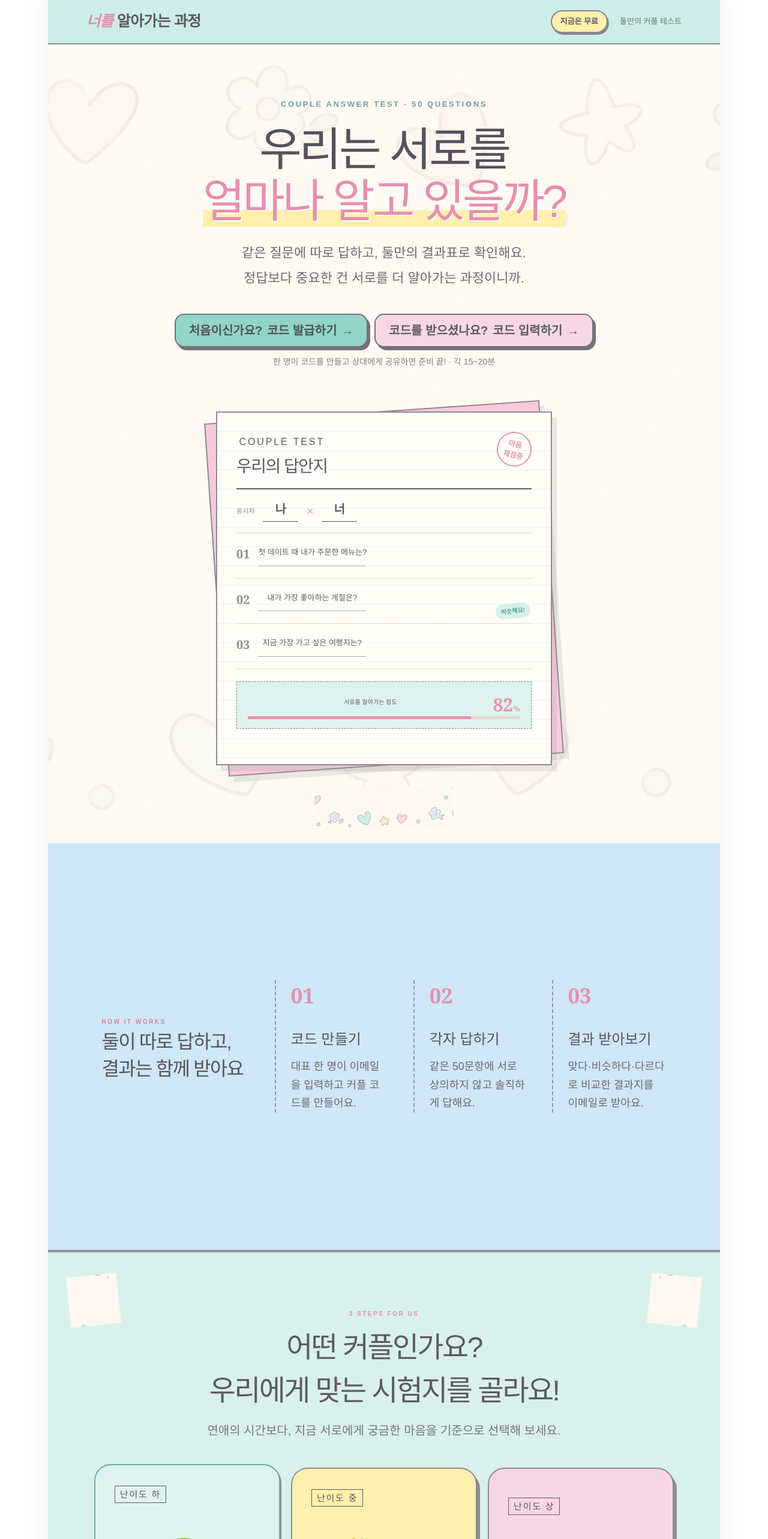
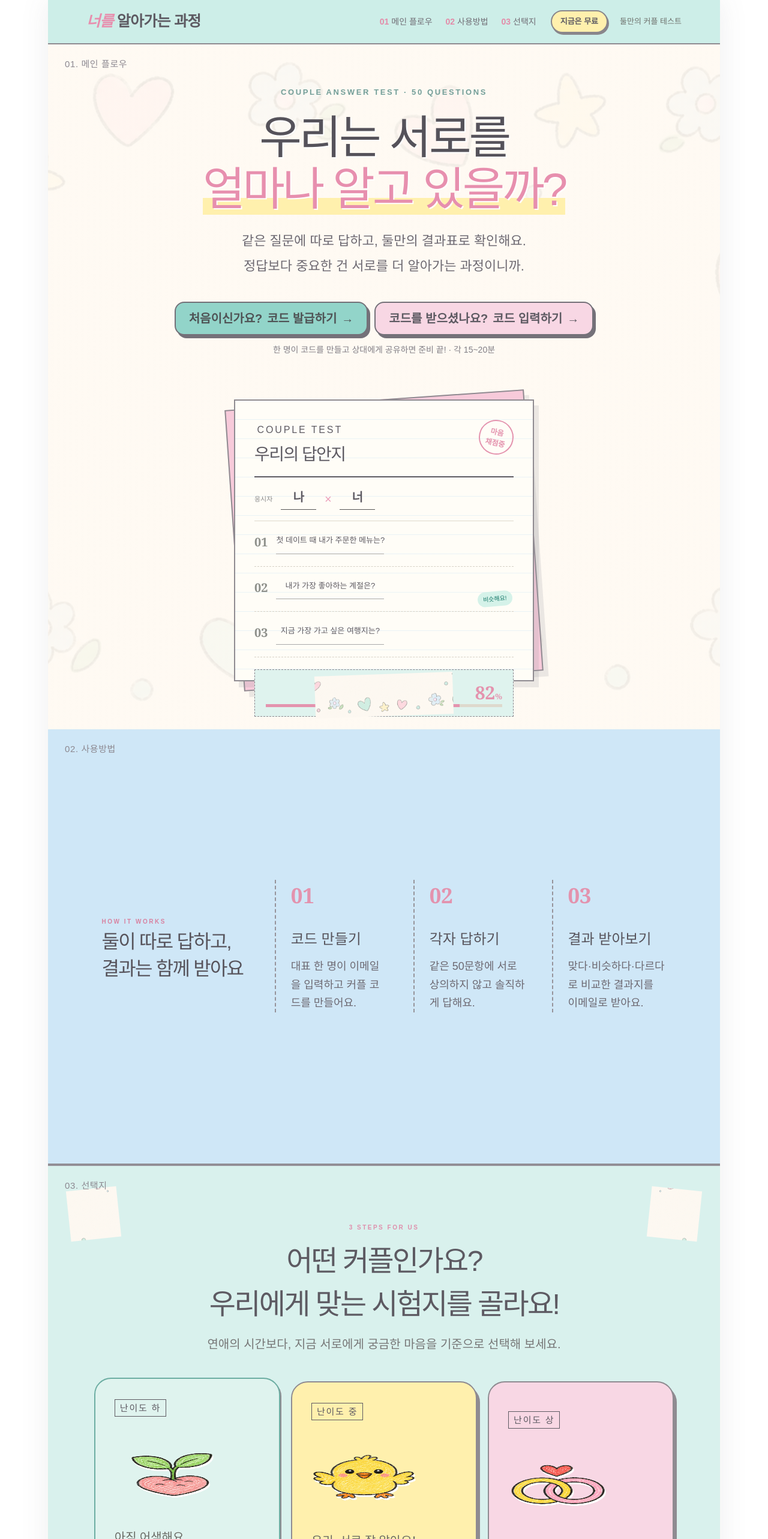
Before and after one commit to dlawlwl0620/knowing-you-couple-test, a React (Vite) app: page / in a window 1280 px wide. Shown: the top 2566 px of the page at 60% size. Built offline with nearby package versions, Linux system fonts and the light colour scheme; a web font is replaced by a local one.

Commit message:
Split landing flow into full-screen sections

```diff
--- a/app/easy-customize.css
+++ b/app/easy-customize.css
@@ -69,6 +69,48 @@ body {
   font-size: var(--easy-body-size);
 }
 
+html {
+  scroll-snap-type: y proximity;
+  scroll-padding-top: 74px;
+}
+
+.snap-section {
+  position: relative;
+  min-height: calc(100svh - 74px);
+  scroll-snap-align: start;
+  scroll-snap-stop: always;
+}
+
+.section-step {
+  position: absolute;
+  top: 22px;
+  left: 28px;
+  z-index: 2;
+  margin: 0;
+  color: #8d8991;
+  font-size: 15px;
+  letter-spacing: .04em;
+}
+
+.flow-nav {
+  display: flex;
+  align-items: center;
+  gap: 22px;
+  margin-left: auto;
+  margin-right: 24px;
+}
+
+.flow-nav a {
+  color: #706d75;
+  font-size: 14px;
+  text-decoration: none;
+  white-space: nowrap;
+}
+
+.flow-nav a b {
+  color: #e38ca9;
+}
+
 /* 브라우저 전체를 채우지 않고 가운데 영역만 홈페이지로 사용합니다. */
 main {
   width: min(var(--easy-site-width), 100%);
@@ -85,8 +127,8 @@ main {
   grid-template-columns: 1fr;
   justify-items: center;
   gap: 72px;
-  padding-top: 90px;
-  padding-bottom: 130px;
+  padding-top: 70px;
+  padding-bottom: 80px;
   text-align: center;
 }
 
@@ -98,12 +140,13 @@ main {
 }
 
 .how {
-  min-height: 680px;
   align-items: center;
 }
 
 .levels {
-  min-height: 850px;
+  display: flex;
+  flex-direction: column;
+  justify-content: center;
 }
 
 .hero-copy {
@@ -120,8 +163,8 @@ main {
 }
 
 .paper-stack {
-  width: min(560px, 92%);
-  height: 590px;
+  width: min(500px, 90%);
+  height: 470px;
   margin: 0 auto;
 }
 
@@ -204,6 +247,17 @@ main {
   font-size: 16px;
 }
 
+.level-icon,
+.checkout-icon {
+  background-image: url('/couple-level-icons-ultra.png');
+}
+
+.level-icon {
+  width: 180px;
+  height: 150px;
+  background-size: 300% 100%;
+}
+
 .how article h3 {
   font-size: 24px;
 }
@@ -241,6 +295,24 @@ main {
     --easy-body-size: 19px;
   }
 
+  html {
+    scroll-padding-top: 66px;
+  }
+
+  .snap-section {
+    min-height: calc(100svh - 66px);
+  }
+
+  .flow-nav {
+    display: none;
+  }
+
+  .section-step {
+    top: 16px;
+    left: 18px;
+    font-size: 14px;
+  }
+
   .hero {
     gap: 55px;
     padding-top: 65px;
@@ -249,7 +321,7 @@ main {
 
   .how,
   .levels {
-    min-height: auto;
+    min-height: calc(100svh - 66px);
   }
 
   .hero .lead {
@@ -261,7 +333,7 @@ main {
   }
 
   .paper-stack {
-    height: 500px;
+    height: 470px;
   }
 
   .level-grid {
@@ -270,6 +342,11 @@ main {
 
   .level-card {
     min-height: 390px;
+  }
+
+  .level-icon {
+    width: 175px;
+    height: 145px;
   }
 
   .level-card small {
--- a/app/page.tsx
+++ b/app/page.tsx
@@ -80,10 +80,11 @@ export default function Home() {
 
   return (
     <main>
-      <nav className="nav"><button className="brand" onClick={() => setStep("landing")}><span>너를</span> 알아가는 과정</button><div className="nav-right"><span className="price">지금은 무료</span><span className="secure">둘만의 커플 테스트</span></div></nav>
+      <nav className="nav"><button className="brand" onClick={() => setStep("landing")}><span>너를</span> 알아가는 과정</button>{step === "landing" && <div className="flow-nav" aria-label="페이지 바로가기"><a href="#main-flow"><b>01</b> 메인 플로우</a><a href="#how-it-works"><b>02</b> 사용방법</a><a href="#choose-test"><b>03</b> 선택지</a></div>}<div className="nav-right"><span className="price">지금은 무료</span><span className="secure">둘만의 커플 테스트</span></div></nav>
 
       {step === "landing" && <>
-        <section className="hero">
+        <section className="hero snap-section" id="main-flow">
+          <p className="section-step">01. 메인 플로우</p>
           <div className="hero-copy">
             <p className="eyebrow">COUPLE ANSWER TEST · 50 QUESTIONS</p>
             <h1>우리는 서로를<br/><em>얼마나 알고 있을까?</em></h1>
@@ -104,8 +105,9 @@ export default function Home() {
             </div>
           </div>
         </section>
-        <section className="how"><div><small>HOW IT WORKS</small><h2>둘이 따로 답하고,<br/>결과는 함께 받아요</h2></div>{[["01","코드 만들기","대표 한 명이 이메일을 입력하고 커플 코드를 만들어요."],["02","각자 답하기","같은 50문항에 서로 상의하지 않고 솔직하게 답해요."],["03","결과 받아보기","맞다·비슷하다·다르다로 비교한 결과지를 이메일로 받아요."]].map(x=><article key={x[0]}><b>{x[0]}</b><h3>{x[1]}</h3><p>{x[2]}</p></article>)}</section>
-        <section className="levels">
+        <section className="how snap-section" id="how-it-works"><p className="section-step">02. 사용방법</p><div><small>HOW IT WORKS</small><h2>둘이 따로 답하고,<br/>결과는 함께 받아요</h2></div>{[["01","코드 만들기","대표 한 명이 이메일을 입력하고 커플 코드를 만들어요."],["02","각자 답하기","같은 50문항에 서로 상의하지 않고 솔직하게 답해요."],["03","결과 받아보기","맞다·비슷하다·다르다로 비교한 결과지를 이메일로 받아요."]].map(x=><article key={x[0]}><b>{x[0]}</b><h3>{x[1]}</h3><p>{x[2]}</p></article>)}</section>
+        <section className="levels snap-section" id="choose-test">
+          <p className="section-step">03. 선택지</p>
           <div className="section-title"><p>3 STEPS FOR US</p><h2>어떤 커플인가요?<br/>우리에게 맞는 시험지를 골라요!</h2><span>연애의 시간보다, 지금 서로에게 궁금한 마음을 기준으로 선택해 보세요.</span></div>
           <div className="level-grid">{(Object.keys(levels) as Level[]).map((key) => { const x=levels[key]; return <button key={key} className={`level-card ${x.color} ${level===key?"selected":""}`} onClick={()=>setLevel(key)}><span className="level-tag">난이도 {x.tag}</span><div className={`level-icon ${key}`} role="img" aria-label={`${x.subtitle} 손그림 아이콘`}></div><p>{x.title}</p><h3>{x.subtitle}</h3><small>{key==="sprout"?"취향과 첫 마음을 알아가는 우리":key==="chick"?"일상과 마음의 습관까지 아는 우리":"미래와 생활을 함께 그리는 우리"}</small><i>{level===key?"선택됨 ✓":"이 시험지 선택하기 →"}</i></button>})}</div>
         </section>
```
Also changed, not shown: public/couple-level-icons-ultra.png (added).
